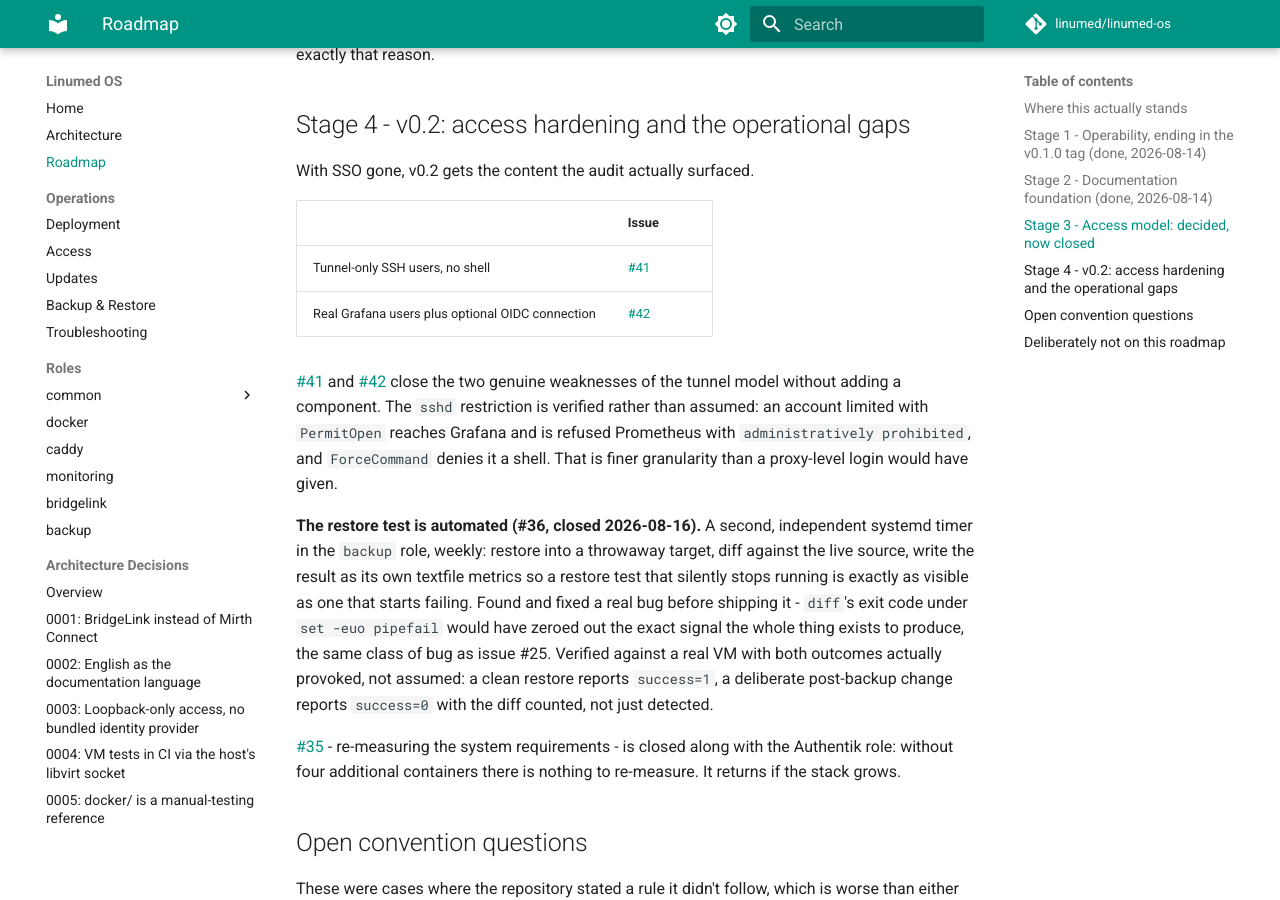
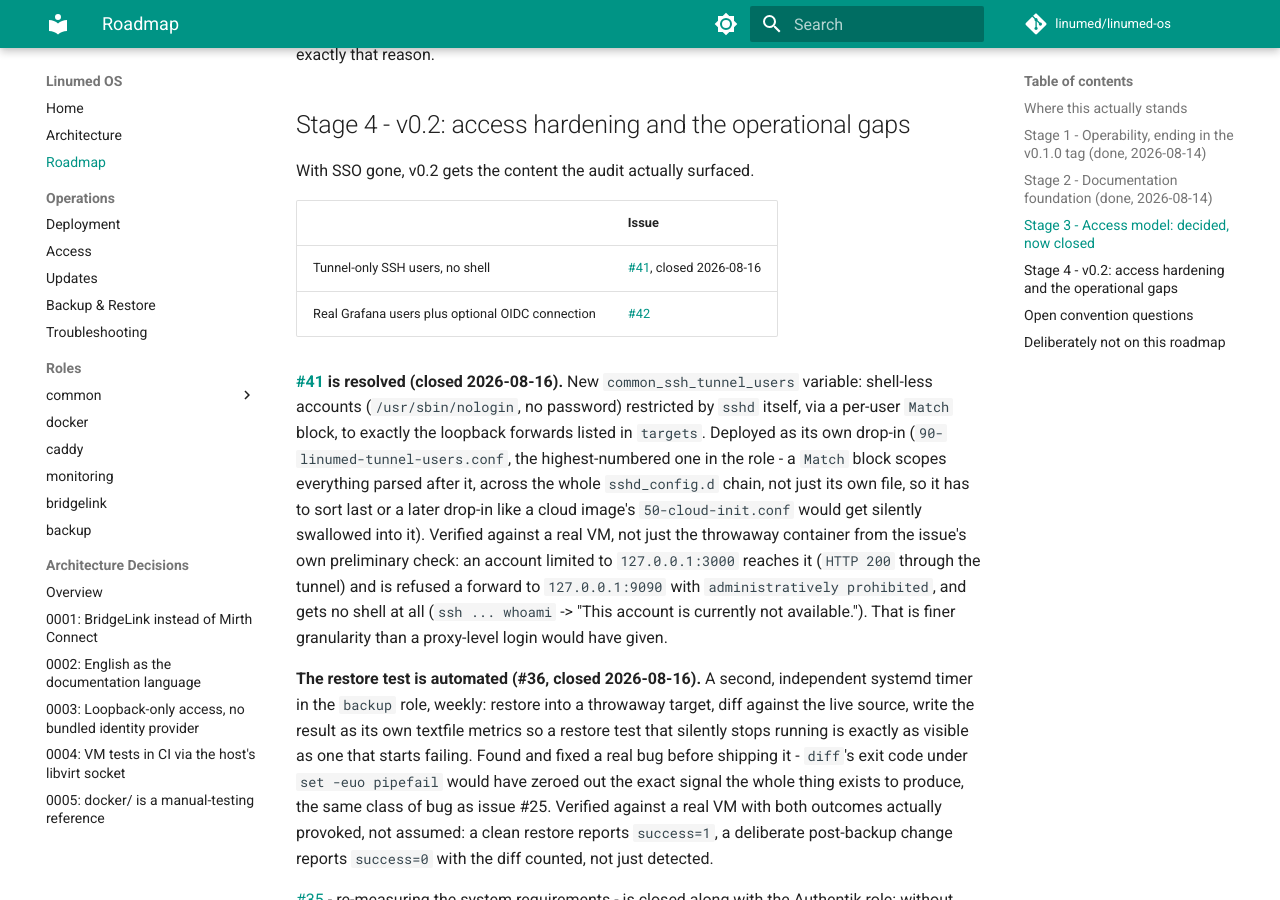
Before and after one commit to Linumed/Base, an MkDocs documentation site: the page built from docs/ROADMAP.md, in a window 1280 px wide and 900 px high, scrolled down 3485 px. Built offline with MkDocs 1.6.1 and Material for MkDocs 9.7.7, drawn with Linux system fonts in a browser that asks for light colours; comment, search, counter and statistics services are not loaded.

Commit message:
Docs: Roadmap - #41 als erledigt markiert

```diff
--- a/docs/ROADMAP.md
+++ b/docs/ROADMAP.md
@@ -145,14 +145,21 @@
 
 | | Issue |
 |---|---|
-| Tunnel-only SSH users, no shell | [#41](../../issues/41) |
+| Tunnel-only SSH users, no shell | [#41](../../issues/41), closed 2026-08-16 |
 | Real Grafana users plus optional OIDC connection | [#42](../../issues/42) |
 
-[#41](../../issues/41) and [#42](../../issues/42) close the two genuine weaknesses of the
-tunnel model without adding a component. The `sshd` restriction is verified rather than
-assumed: an account limited with `PermitOpen` reaches Grafana and is refused Prometheus with
-`administratively prohibited`, and `ForceCommand` denies it a shell. That is finer
-granularity than a proxy-level login would have given.
+**[#41](../../issues/41) is resolved (closed 2026-08-16).** New `common_ssh_tunnel_users`
+variable: shell-less accounts (`/usr/sbin/nologin`, no password) restricted by `sshd`
+itself, via a per-user `Match` block, to exactly the loopback forwards listed in
+`targets`. Deployed as its own drop-in (`90-linumed-tunnel-users.conf`, the
+highest-numbered one in the role - a `Match` block scopes everything parsed after it,
+across the whole `sshd_config.d` chain, not just its own file, so it has to sort last or
+a later drop-in like a cloud image's `50-cloud-init.conf` would get silently swallowed
+into it). Verified against a real VM, not just the throwaway container from the issue's
+own preliminary check: an account limited to `127.0.0.1:3000` reaches it (`HTTP 200`
+through the tunnel) and is refused a forward to `127.0.0.1:9090` with `administratively
+prohibited`, and gets no shell at all (`ssh ... whoami` -> "This account is currently not
+available."). That is finer granularity than a proxy-level login would have given.
 
 **The restore test is automated (#36, closed 2026-08-16).** A second, independent
 systemd timer in the `backup` role, weekly: restore into a throwaway target, diff
```
